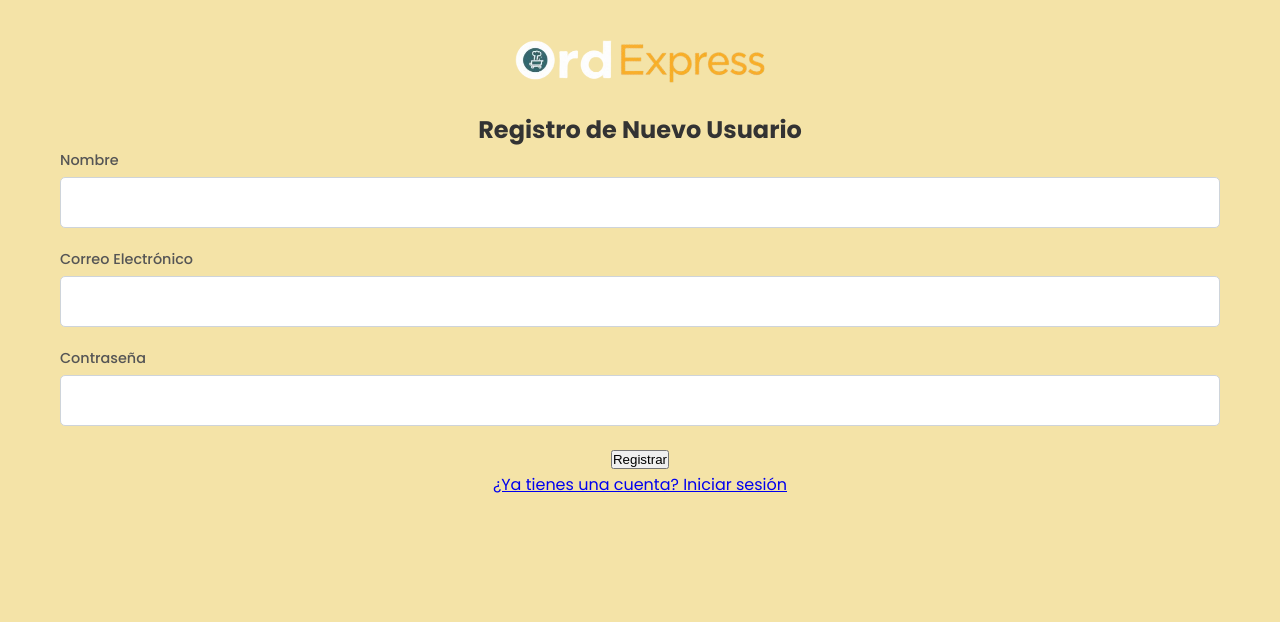
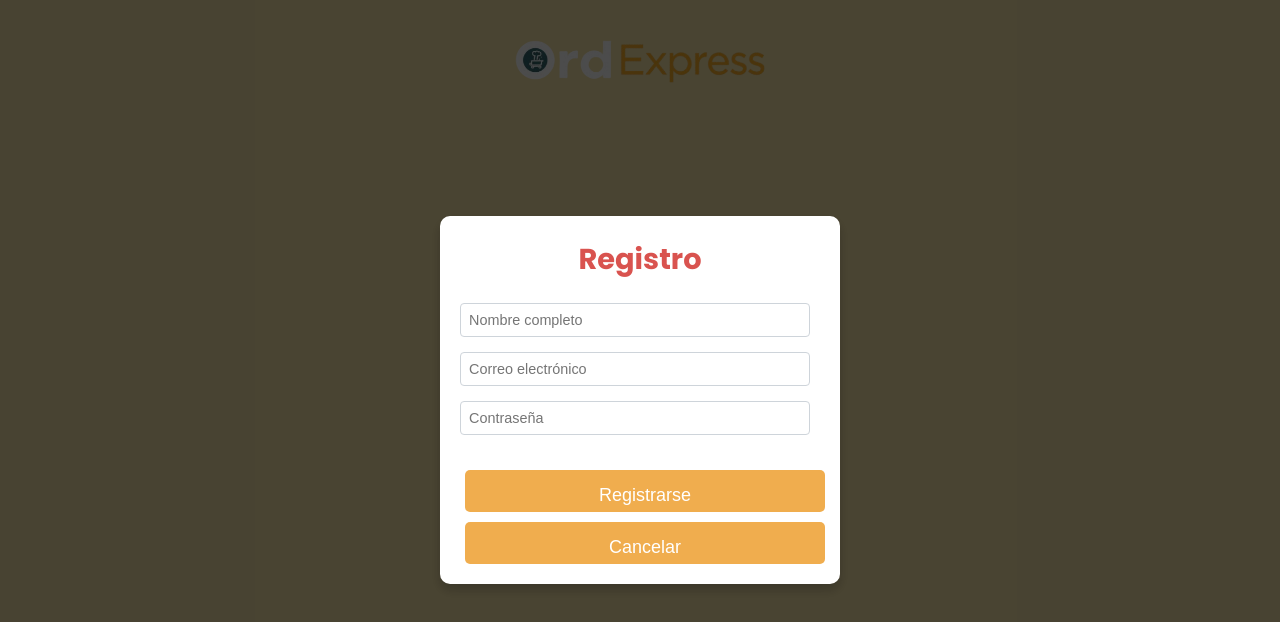
Before and after one commit to crsego/ordexpress, a React (Create React App) app: page /register in a window 1280 px wide. Shown: the top 622 px of the page. Built offline with nearby package versions, Linux system fonts and the light colour scheme.

Commit message:
Prueba de conceptos y aplis

```diff
--- a/src/pages/OrganizationManagementPage.jsx
+++ b/src/pages/OrganizationManagementPage.jsx
@@ -1,4 +1,6 @@
 import React, { useState, useEffect } from 'react';
+import Modal from '../components/Modal';
+import Notification from '../components/Notification';
 import axios from 'axios';
 import '../App.css';
 
@@ -10,8 +12,14 @@ function OrganizationManagementPage({ isAuthenticated }) {
   const [editedOrgName, setEditedOrgName] = useState('');
   const [editedOrgStatus, setEditedOrgStatus] = useState('');
   const [isUpdating, setIsUpdating] = useState(false);
+  const [showInviteModal, setShowInviteModal] = useState(false);
+  const [inviteEmail, setInviteEmail] = useState('');
+  const [inviteRole, setInviteRole] = useState('');
+  const [rolesList, setRolesList] = useState([]);
+  const [notification, setNotification] = useState({ message: '', type: '' });
 
-  const possibleStatus = ['Activo', 'Inactivo', 'Suspendido']; // Valores con 'o' y 'Suspendido'
+
+
 
   useEffect(() => {
     const token = localStorage.getItem('authToken');
@@ -23,39 +31,69 @@ function OrganizationManagementPage({ isAuthenticated }) {
       window.location.href = '/login';
       return;
     }
-    fetchOrganizations(organizationId);
+    fetchOrganization();
+    fetchRoles();
 }, [isAuthenticated]);
 
-const fetchOrganizations = async (organizationId) => {
+const fetchOrganization = async () => {
   setLoading(true);
   setError(null);
+
+  const organizationId = localStorage.getItem('organizationId');
+
+  if (!organizationId) {
+    setError("No se encontró organizationId en localStorage.");
+    setLoading(false);
+    return;
+  }
+
   try {
     const token = localStorage.getItem('authToken');
-      const response = await axios.get(`https://localhost:8080/api/Organizations/${organizationId}/list`, {
+
+    const response = await axios.post(
+      'https://localhost:8080/api/Organizations/info',
+      { domainId: parseInt(organizationId) }, // 🔥 Envía el organizationId tomado del localStorage
+      {
         headers: {
           Authorization: `Bearer ${token}`,
         },
-      });
+      }
+    );
+
     setOrganization(response.data);
   } catch (err) {
-      console.error("Error al cargar las organizaciones:", err);
-      setError("Error al cargar las organizaciones.");
-      if (err.response && err.response.status === 401) {
-        console.error("Error 401: No autorizado. El token puede ser inválido o expirado.");
-        setError("No estás autorizado para ver esta página. Por favor, inicia sesión nuevamente.");
-        localStorage.removeItem('authToken');
-        window.location.href = '/login';
-      } else if (err.response) {
-        console.error("Detalles del error del servidor:", err.response.data);
-        setError(`Error al cargar las organizaciones: ${err.response.data}`);
-      } else {
-        console.error("Error sin respuesta del servidor:", err);
-        setError("Error al cargar las organizaciones. No se recibió respuesta del servidor.");
-      }
+    console.error("Error al cargar la organización:", err);
+    setError("Error al cargar la organización.");
   } finally {
     setLoading(false);
   }
 };
+
+  const showNotification = (message, type) => {
+    setNotification({ message, type });
+
+    setTimeout(() => {
+      setNotification({ message: '', type: '' });
+    }, 3000); // La notificación desaparece sola en 3 segundos
+  };
+
+  const fetchRoles = async () => {
+    try {
+      const token = localStorage.getItem('authToken');
+
+      const response = await axios.get(
+        'https://localhost:8080/api/Metadata/roles',
+        {
+          headers: { Authorization: `Bearer ${token}` }
+        }
+      );
+
+      setRolesList(response.data); // Aquí guardamos el array de roles
+    } catch (error) {
+      console.error("Error al cargar roles:", error);
+    }
+  };
+
 
 
   const handleEditOrganization = (organization) => {
@@ -81,7 +119,7 @@ const fetchOrganizations = async (organizationId) => {
         },
       });
       console.log("Organización actualizada:", updatedOrg);
-      fetchOrganizations();
+      fetchOrganization();
       setEditingOrgId(null);
     } catch (err) {
       console.error("Error al actualizar la organización:", err);
@@ -100,70 +138,133 @@ const fetchOrganizations = async (organizationId) => {
     }
   };
 
+  const handleInviteUser = async () => {
+    if (!inviteEmail || !inviteRole) {
+      showNotification("Por favor complete todos los campos.", "error");
+      return;
+    }
+
+    const organizationId = localStorage.getItem('organizationId');
+    if (!organizationId) {
+      showNotification("No se encontró organizationId.", "error");
+      return;
+    }
+
+    try {
+      const token = localStorage.getItem('authToken');
+
+      await axios.post(
+        'https://localhost:8080/api/Usuarios/invitar',
+        {
+          email: inviteEmail,
+          rol: inviteRole,
+          organizationId: parseInt(organizationId)
+        },
+        {
+          headers: { Authorization: `Bearer ${token}` }
+        }
+      );
+
+      showNotification("Usuario invitado exitosamente.", "success");
+
+      setInviteEmail('');
+      setInviteRole('');
+      setShowInviteModal(false);
+
+    } catch (error) {
+      console.error("Error al invitar usuario:", error);
+      showNotification("Error al enviar la invitación.", "error");
+    }
+  };
+
+
 
   if (loading) return <p>Cargando organizaciones...</p>;
   if (error) return <div className="error-message">{error}</div>;
 
   return (
-    <div>
-      <h2>Gestión de Organizaciones</h2>
 
-      {organization ? (
-        <table>
+
+
+    <div className="organization-page">
+
+    <h2>{organization.name}</h2>
+    <p><strong>ID:</strong> {organization.domainId}</p>
+    <p><strong>Estado:</strong> {organization.status}</p>
+
+    <h3>Usuarios de la Organización</h3>
+    <button onClick={() => setShowInviteModal(true)} style={{ marginBottom: '20px' }}>Invitar Usuario</button>
+
+    <Notification
+      message={notification.message}
+      type={notification.type}
+      onClose={() => setNotification({ message: '', type: '' })}
+    />
+
+
+    {organization && organization.usuarios && organization.usuarios.length > 0 ? (
+      <table className="usuarios-table">
         <thead>
           <tr>
-              <th>ID</th>
             <th>Nombre</th>
-              <th>Estado</th>
-              <th>Acciones</th>
+            <th>Email</th>
+            <th>Rol</th>
           </tr>
         </thead>
         <tbody>
-            <tr key={organization.domainId}>
-              <td>{organization.domainId}</td>
-              <td>
-                {editingOrgId === organization.domainId ? (
+          {organization.usuarios.map((usuario, index) => (
+            <tr key={index}>
+              <td>{usuario.nombre}</td>
+              <td>{usuario.email}</td>
+              <td>{usuario.rol}</td>
+            </tr>
+          ))}
+        </tbody>
+      </table>
+    ) : (
+    <p>No hay usuarios en la organización.</p>
+  )}
+
+  <Modal isOpen={showInviteModal} onClose={() => setShowInviteModal(false)}>
+    <div>
+      <h3>Invitar Usuario</h3>
+
       <input
-                    type="text"
-                    value={editedOrgName}
-                    onChange={(e) => setEditedOrgName(e.target.value)}
+        type="email"
+        placeholder="Correo del Usuario"
+        value={inviteEmail}
+        onChange={(e) => setInviteEmail(e.target.value)}
+        style={{ marginBottom: '10px', width: '100%' }}
       />
-                ) : (
-                  organization.name
-                )}
-              </td>
-              <td>
-                {editingOrgId === organization.domainId ? (
-                  <select value={editedOrgStatus} onChange={(e) => setEditedOrgStatus(e.target.value)}>
-                    {possibleStatus.map((status) => (
-                      <option key={status} value={status}>
-                        {status}
+
+      <select
+        value={inviteRole}
+        onChange={(e) => setInviteRole(e.target.value)}
+        style={{ marginBottom: '10px', width: '100%' }}
+      >
+        <option value="">Seleccione Rol</option>
+        {rolesList.map((rol) => (
+          <option key={rol.value} value={rol.value}>
+            {rol.label}
           </option>
         ))}
       </select>
-                ) : (
-                  organization.status
-                )}
-              </td>
-              <td>
-                {editingOrgId === organization.domainId ? (
-                  <>
-                    <button onClick={handleUpdateOrganization} disabled={isUpdating}>Guardar</button>
-                    <button onClick={() => setEditingOrgId(null)}>Cancelar</button>
-                  </>
-                ) : (
-                  <>
-                    <button onClick={() => handleEditOrganization(organization)}>Editar</button>
-                  </>
-                )}
-              </td>
-            </tr>
-          </tbody>
-        </table>
-      ) : (
-        <p>No hay organización configurada.</p>
-      )}
+
+      <div style={{ marginTop: '20px', display: 'flex', justifyContent: 'flex-end' }}>
+        <button onClick={handleInviteUser} className="save-button" style={{ marginRight: '10px' }}>
+          Enviar Invitación
+        </button>
+        <button onClick={() => setShowInviteModal(false)} className="cancel-button">
+          Cancelar
+        </button>
       </div>
+    </div>
+  </Modal>
+
+
+
+</div>
+
   );
 }
 
--- a/src/pages/RegisterPage.jsx
+++ b/src/pages/RegisterPage.jsx
@@ -1,64 +1,137 @@
-// src/pages/RegisterPage.jsx
-import React, { useState } from 'react';
-import { useNavigate, Link } from 'react-router-dom';
-import { registerUser } from '../api/auth';
-//import '../styles/RegisterPage.css'; // Si tienes estilos
+import React, { useState, useEffect } from 'react';
+import { useLocation } from 'react-router-dom';
+import axios from 'axios';
+import Notification from '../components/Notification'; // 🔥 Asegúrate que tengas este componente de notificaciones
 
-function RegisterPage({ onRegistrationSuccess }) { // Recibe la prop
+const RegisterPage = () => {
+  const location = useLocation();
+
   const [nombre, setNombre] = useState('');
   const [email, setEmail] = useState('');
   const [password, setPassword] = useState('');
-  const [loading, setLoading] = useState(false);
-  const [error, setError] = useState(null);
-  const navigate = useNavigate();
+  const [rol, setRol] = useState(''); // 🔥 Ahora sí
+  const [organizationId, setOrganizationId] = useState(null); // 🔥 Ahora sí
+  const [isInvitation, setIsInvitation] = useState(false); // 🔥 Ahora sí
 
-  const handleSubmit = async (event) => {
-    event.preventDefault();
-    setLoading(true);
-    setError(null);
+  const [notification, setNotification] = useState({ message: '', type: '' });
 
-    const userData = { nombre, email, password }; // Ajusta según lo que espera tu API
+  const showNotification = (message, type) => {
+    setNotification({ message, type });
+    setTimeout(() => {
+      setNotification({ message: '', type: '' });
+    }, 3000);
+  };
+
+  useEffect(() => {
+    const params = new URLSearchParams(location.search);
+    const invitation = params.get('invitation');
+
+    if (invitation) {
+      try {
+        const decoded = atob(invitation); // Decodificar Base64
+        const [decodedEmail, decodedRol, decodedOrganizationId] = decoded.split('|');
+
+        setEmail(decodedEmail);
+        setRol(decodedRol);
+        setOrganizationId(parseInt(decodedOrganizationId));
+        setIsInvitation(true);
+
+      } catch (error) {
+        console.error("Error decoding invitation:", error);
+        showNotification("Error al procesar la invitación.", "error");
+      }
+    }
+  }, [location]);
+
+  const handleRegister = async (e) => {
+    e.preventDefault();
 
     try {
-      const responseData = await registerUser(userData);
-      console.log('Registro exitoso:', responseData);
-      setLoading(false);
-      onRegistrationSuccess(responseData); // Llama a la función de App.js
-      // La redirección ahora se maneja en App.js después de actualizar el estado
-    } catch (err) {
-      console.error('Error al registrar:', err);
-      setError(err.message || 'Ocurrió un error al registrar el usuario.');
-      setLoading(false);
+      const payload = {
+        nombre,
+        email,
+        password,
+        rol: rol || 'ADMIN',
+        organizationId: organizationId !== null ? organizationId : null
+      };
+
+      const response = await axios.post('https://localhost:8080/auth/signin', payload);
+
+      console.log("Registro exitoso:", response.data);
+
+      showNotification("Registro exitoso. Redirigiendo al login...", "success");
+
+      // Esperar 2 segundos para mostrar notificación, luego redirigir
+      setTimeout(() => {
+        window.location.href = "/login"; // 🔥 Aquí se redirige
+      }, 2000);
+
+    } catch (error) {
+      console.error("Error al registrar:", error);
+      showNotification("Error al registrarse. Intente nuevamente.", "error");
     }
   };
 
   return (
-    <div className="register-page-container">
-      <div className="register-form-card">
-        <h2>Registro de Nuevo Usuario</h2>
-        <form onSubmit={handleSubmit}>
-          {/* Campos del formulario (nombre, email, password) */}
-          <div className="form-group">
-            <label htmlFor="nombre">Nombre</label>
-            <input type="text" id="nombre" value={nombre} onChange={(e) => setNombre(e.target.value)} required />
-          </div>
-          <div className="form-group">
-            <label htmlFor="email">Correo Electrónico</label>
-            <input type="email" id="email" value={email} onChange={(e) => setEmail(e.target.value)} required />
-          </div>
-          <div className="form-group">
-            <label htmlFor="password">Contraseña</label>
-            <input type="password" id="password" value={password} onChange={(e) => setPassword(e.target.value)} required />
-          </div>
-          {error && <p className="error-message register-error">{error}</p>}
-          <button type="submit" disabled={loading}>
-            {loading ? 'Registrando...' : 'Registrar'}
+    <div className="modal-overlay">
+      <div className="modal">
+        <Notification
+          message={notification.message}
+          type={notification.type}
+          onClose={() => setNotification({ message: '', type: '' })}
+        />
+
+        <h2 style={{ marginBottom: '20px', color: '#d9534f' }}>Registro</h2>
+
+        <form onSubmit={handleRegister} style={{ display: 'flex', flexDirection: 'column', gap: '15px' }}>
+          <input
+            type="text"
+            placeholder="Nombre completo"
+            value={nombre}
+            onChange={(e) => setNombre(e.target.value)}
+            required
+            className="inventory-input" // Usa tu input bonito
+          />
+
+          <input
+            type="email"
+            placeholder="Correo electrónico"
+            value={email}
+            onChange={(e) => setEmail(e.target.value)}
+            required
+            disabled={isInvitation}
+            className="inventory-input"
+          />
+
+          <input
+            type="password"
+            placeholder="Contraseña"
+            value={password}
+            onChange={(e) => setPassword(e.target.value)}
+            required
+            className="inventory-input"
+          />
+
+          {/* Campos ocultos si viene invitación */}
+          {isInvitation && (
+            <>
+              <input type="hidden" value={rol} />
+              <input type="hidden" value={organizationId} />
+            </>
+          )}
+
+          <button type="submit" className="save-button">
+            Registrarse
           </button>
         </form>
-        <p><Link to="/login">¿Ya tienes una cuenta? Iniciar sesión</Link></p>
+
+        <button onClick={() => window.location.href = '/login'} className="cancel-button" style={{ marginTop: '10px' }}>
+          Cancelar
+        </button>
       </div>
     </div>
+
   );
-}
+};
 
 export default RegisterPage;
```
Also changed, not shown: src/pages/TableManagementPage.jsx (+22 -28 lines). Lines whose indentation alone changed are shown as unchanged.
